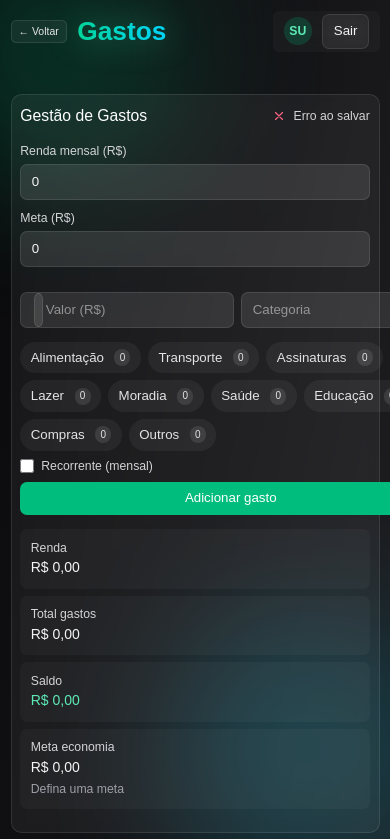
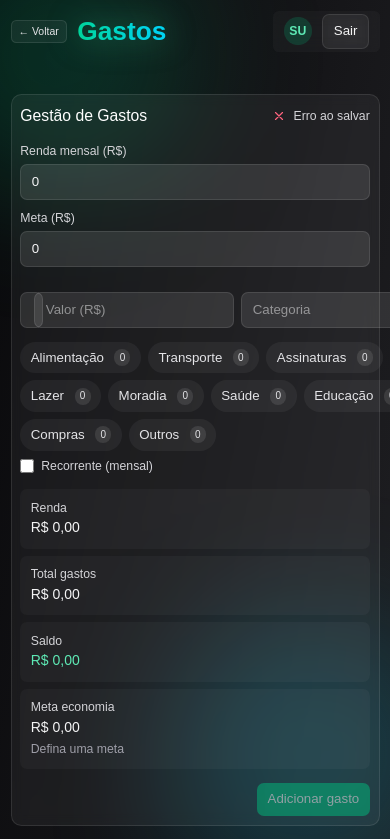
Before and after one commit to Dslpss/jrcomposto, a Next.js app: page /dashboard/expenses in a window 390 px wide. Shown: the top 839 px of the page. Built offline with nearby package versions, Linux system fonts and the light colour scheme; no server answers; the database is empty; sample sign-in values are in the browser's storage.

Commit message:
ajuste na responsividade do botão

```diff
--- a/src/app/dashboard/expenses/ExpensesClient.tsx
+++ b/src/app/dashboard/expenses/ExpensesClient.tsx
@@ -137,6 +137,7 @@ export default function ExpensesClient() {
   );
   const [showConfirmApplyAll, setShowConfirmApplyAll] = useState(false);
   const [showInfoApplyAll, setShowInfoApplyAll] = useState(false);
+  const [isAddingExpense, setIsAddingExpense] = useState(false);
   const [expenses, setExpenses] = useState<Expense[]>(() => {
     try {
       const raw = localStorage.getItem(storageKey);
@@ -270,6 +271,9 @@ export default function ExpensesClient() {
     }).format(v);
 
   const addExpense = () => {
+    if (isAddingExpense) return;
+    setIsAddingExpense(true);
+    try {
       const parsed = Number(
         amount
           .toString()
@@ -320,6 +324,10 @@ export default function ExpensesClient() {
       setName("");
       setAmount("");
       setCategory("");
+    } finally {
+      // pequeno timeout para garantir que o usuário veja o feedback visual
+      window.setTimeout(() => setIsAddingExpense(false), 150);
+    }
   };
 
   const applyRecurringNow = (id: string) => {
@@ -884,14 +892,7 @@ export default function ExpensesClient() {
               />
             </div>
           )}
-          <div className="col-span-4 md:col-span-1">
-            <button
-              onClick={addExpense}
-              className="w-full rounded-lg bg-emerald-500 px-3 py-2 text-sm font-medium text-white"
-            >
-              Adicionar gasto
-            </button>
-          </div>
+          {/* botão removido daqui — realocado abaixo do resumo */}
         </div>
 
         <div className="mb-4 grid grid-cols-1 gap-2 sm:grid-cols-4">
@@ -932,6 +933,72 @@ export default function ExpensesClient() {
               )}
             </div>
           </div>
+        </div>
+
+        <div className="mt-4 flex justify-end">
+          <button
+            onClick={addExpense}
+            disabled={
+              isAddingExpense ||
+              !name ||
+              !amount ||
+              Number.isNaN(
+                Number(
+                  amount
+                    .toString()
+                    .replace(/[^0-9.,-]/g, "")
+                    .replace(",", ".")
+                )
+              )
+            }
+            aria-disabled={
+              isAddingExpense ||
+              !name ||
+              !amount ||
+              Number.isNaN(
+                Number(
+                  amount
+                    .toString()
+                    .replace(/[^0-9.,-]/g, "")
+                    .replace(",", ".")
+                )
+              )
+            }
+            className={`rounded-lg px-4 py-2 text-sm font-medium text-white ${
+              isAddingExpense
+                ? "bg-emerald-600 opacity-90"
+                : "bg-emerald-500 hover:bg-emerald-600"
+            } disabled:opacity-50`}
+          >
+            {isAddingExpense ? (
+              <span className="flex items-center justify-center gap-2">
+                <svg
+                  className="animate-spin h-4 w-4 text-white"
+                  viewBox="0 0 24 24"
+                  fill="none"
+                  xmlns="http://www.w3.org/2000/svg"
+                >
+                  <circle
+                    cx="12"
+                    cy="12"
+                    r="10"
+                    stroke="currentColor"
+                    strokeWidth="4"
+                    strokeOpacity="0.2"
+                  />
+                  <path
+                    d="M22 12a10 10 0 00-10-10"
+                    stroke="currentColor"
+                    strokeWidth="4"
+                    strokeLinecap="round"
+                  />
+                </svg>
+                <span>Adicionando...</span>
+              </span>
+            ) : (
+              "Adicionar gasto"
+            )}
+          </button>
         </div>
       </div>
 
@@ -1034,7 +1101,11 @@ export default function ExpensesClient() {
               Modelos mensais que você pode aplicar quando quiser.
             </p>
           </div>
-          <div className="flex items-center gap-2">
+          <div />
+        </div>
+
+        {/* toolbar: ações globais para recorrentes */}
+        <div className="mt-2 mb-3 flex items-center justify-end gap-2">
           <button
             onClick={() => setShowConfirmApplyAll(true)}
             disabled={recurringExpenses.length === 0}
@@ -1049,7 +1120,6 @@ export default function ExpensesClient() {
           >
             i
           </button>
-          </div>
         </div>
 
         <div className="grid gap-2">
```
Lines whose indentation alone changed are shown as unchanged.
